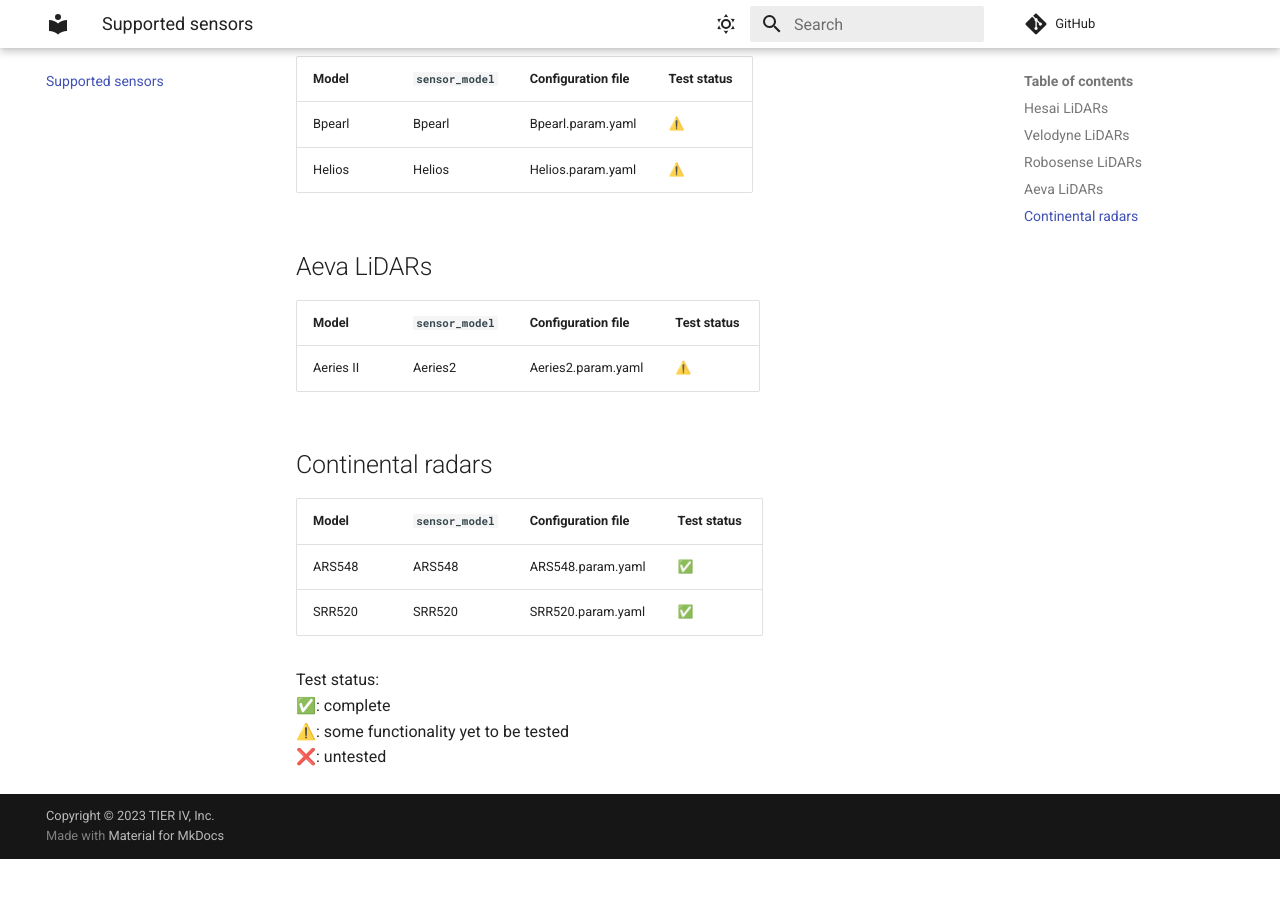
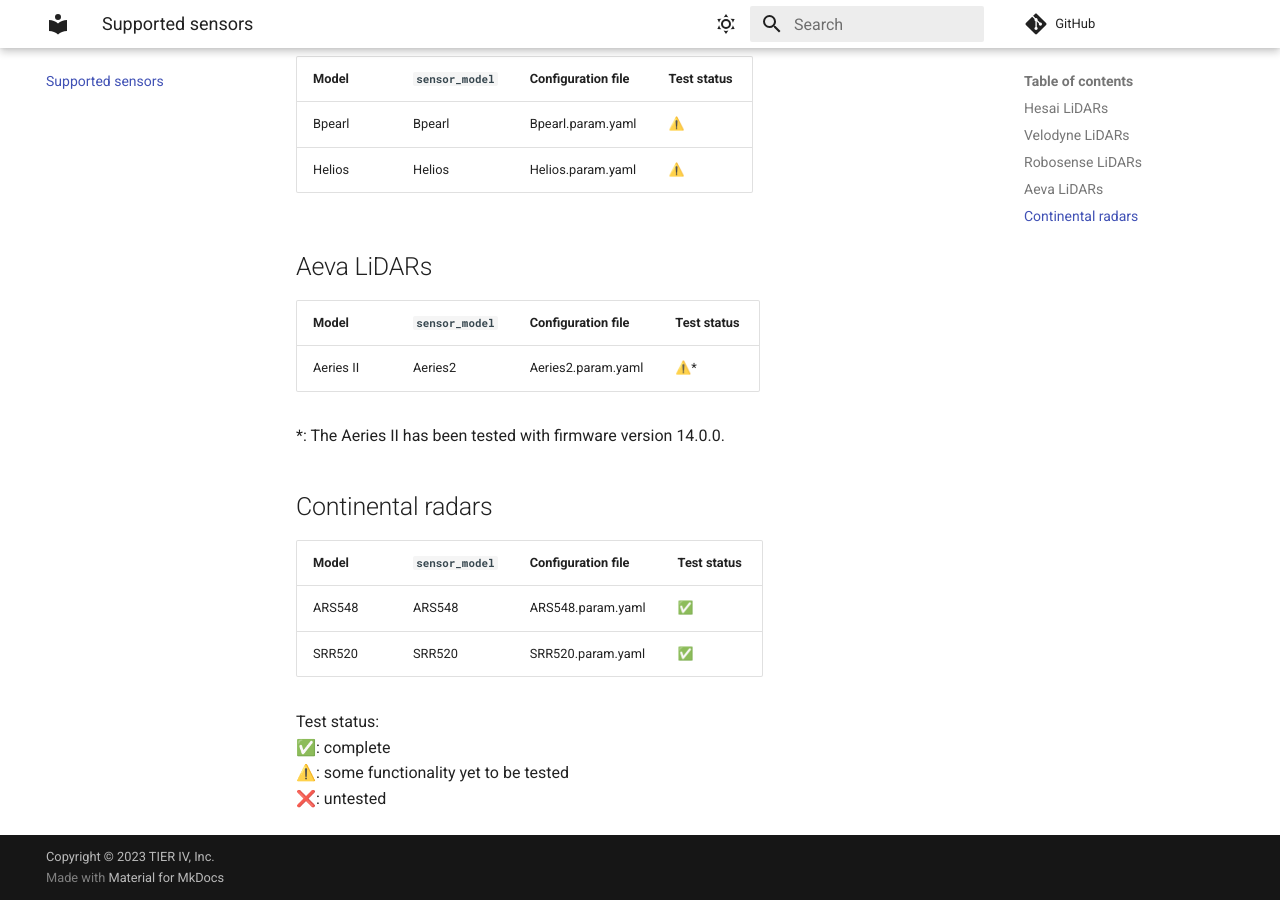
Before and after one commit to tier4/nebula, an MkDocs documentation site: the page built from docs/supported_sensors.md, in a window 1280 px wide and 900 px high, scrolled down 1406 px. Built offline with MkDocs 1.6.1 and Material for MkDocs 9.7.7, drawn with Linux system fonts in a browser that asks for light colours; comment, search, counter and statistics services are not loaded; before the commit the page ends 2265 px from its top, so only the background shows below that.

Commit message:
docs(aeva): mention tested firmware version (14.0.0)
Signed-off-by: Max SCHMELLER <max.schmeller@tier4.jp>

```diff
--- a/docs/supported_sensors.md
+++ b/docs/supported_sensors.md
@@ -45,7 +45,9 @@
 
 | Model     | `sensor_model` | Configuration file | Test status |
 | --------- | -------------- | ------------------ | ----------- |
-| Aeries II | Aeries2        | Aeries2.param.yaml | ⚠️          |
+| Aeries II | Aeries2        | Aeries2.param.yaml | ⚠️\*        |
+
+\*: The Aeries II has been tested with firmware version 14.0.0.
 
 ## Continental radars
 
```
